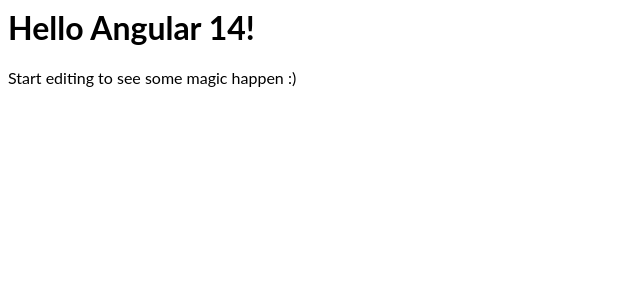
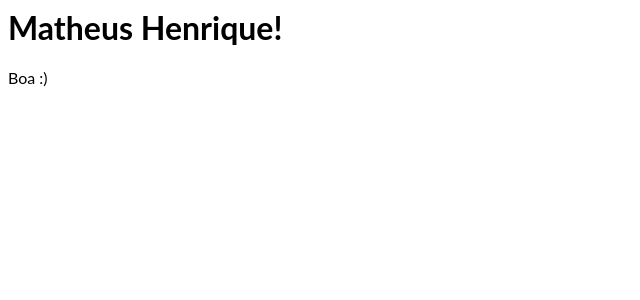
Before and after one commit to M4th3usao/angular-aula1, an Angular app: page / in a window 1280 px wide. Shown: the top 300 px of the page, without its empty margins (0-640 px from the left). Built offline with nearby package versions, Linux system fonts and the light colour scheme.

Commit message:
3 files modified

```diff
--- a/src/app/app.component.html
+++ b/src/app/app.component.html
@@ -1,4 +1,2 @@
 <hello name="{{ name }}"></hello>
-<p>
-  Start editing to see some magic happen :)
-</p>
+<p>Boa :)</p>
--- a/src/app/app.component.ts
+++ b/src/app/app.component.ts
@@ -6,5 +6,5 @@
   styleUrls: ['./app.component.css'],
 })
 export class AppComponent {
-  name = 'Angular ' + VERSION.major;
+  name = 'Matheus Henrique';
 }
--- a/src/app/hello.component.ts
+++ b/src/app/hello.component.ts
@@ -2,7 +2,7 @@
 
 @Component({
   selector: 'hello', //nome da tag, é necessário.
-  template: `<h1>Hello {{name}}!</h1>`, // é qual é o código que está dentro dessa tag, interpolação
+  template: `<h1>{{name}}!</h1>`, // é qual é o código que está dentro dessa tag, interpolação
   styles: [`h1 { font-family: Lato; }`], //estilos utilizados no componente
 })
 export class HelloComponent {
```
